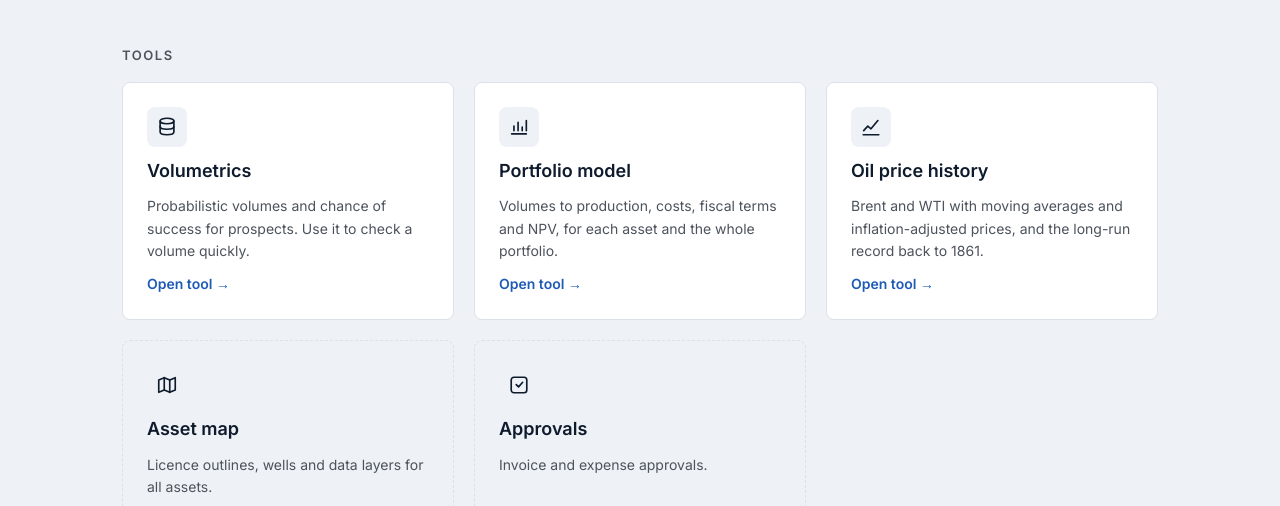
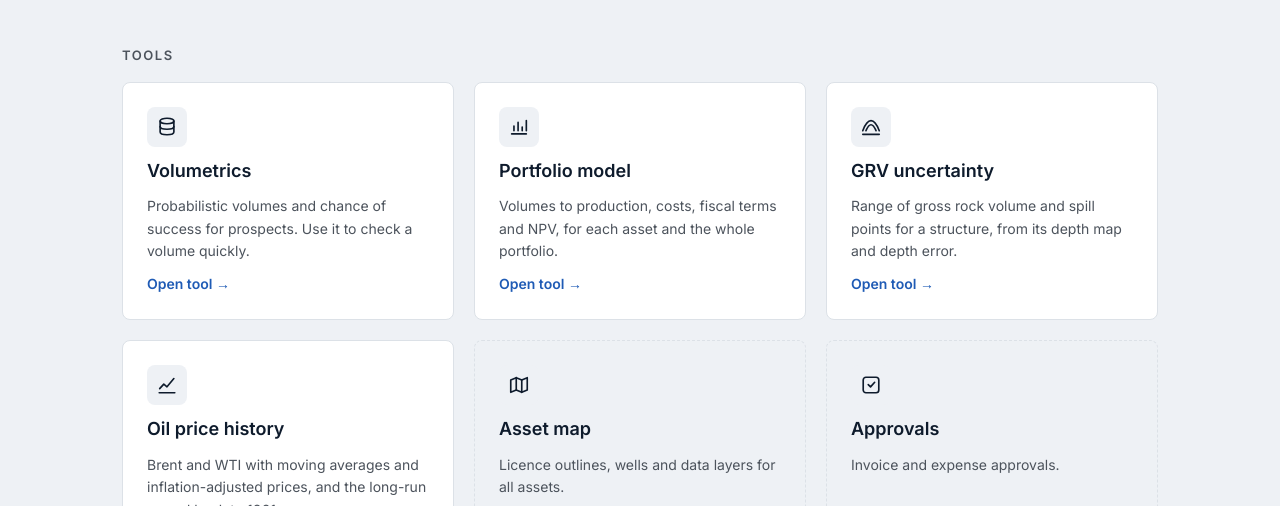
Before and after one commit to mobiusadvisory/tetra-web, a plain HTML site: page portal/index.html in a window 1280 px wide. Shown: the part 263-769 px from the top of the page. Drawn offline with Linux system fonts and the light colour scheme.

Commit message:
Portal: add GRV uncertainty tool tile
Links to https://toolkit.tetraenergies.net/grv (tetra-volumetrics PR adds the page).

Co-Authored-By: Claude Fable 5.2 <noreply@anthropic.com>
Claude-Session: https://claude.ai/code/session_01Hsa4sqkMaHrevsLfhtdEXB

```diff
--- a/portal/index.html
+++ b/portal/index.html
@@ -83,6 +83,12 @@ footer{border-top:1px solid var(--line);padding-top:24px;padding-bottom:40px;fon
 <p>Volumes to production, costs, fiscal terms and NPV, for each asset and the whole portfolio.</p>
 <span class="go">Open tool →</span>
 </a>
+<a class="tile" href="https://toolkit.tetraenergies.net/grv" target="_blank" rel="noopener">
+<div class="icon"><svg width="22" height="22" viewBox="0 0 24 24" fill="none" stroke="currentColor" stroke-width="1.8" stroke-linecap="round" stroke-linejoin="round" aria-hidden="true"><path d="M3 16c3-8 6-11 9-11s6 3 9 11"/><path d="M6.5 16c2-4.5 3.7-6.5 5.5-6.5s3.5 2 5.5 6.5"/><path d="M3 20h18"/></svg></div>
+<h3>GRV uncertainty</h3>
+<p>Range of gross rock volume and spill points for a structure, from its depth map and depth error.</p>
+<span class="go">Open tool →</span>
+</a>
 <a class="tile" href="/tools/oil-prices/" target="_blank" rel="noopener">
 <div class="icon"><svg width="22" height="22" viewBox="0 0 24 24" fill="none" stroke="currentColor" stroke-width="1.8" stroke-linecap="round" stroke-linejoin="round" aria-hidden="true"><path d="M3.5 20.5h17"/><path d="m4 16 4.5-5 3.5 3 7.5-9"/></svg></div>
 <h3>Oil price history</h3>
```
